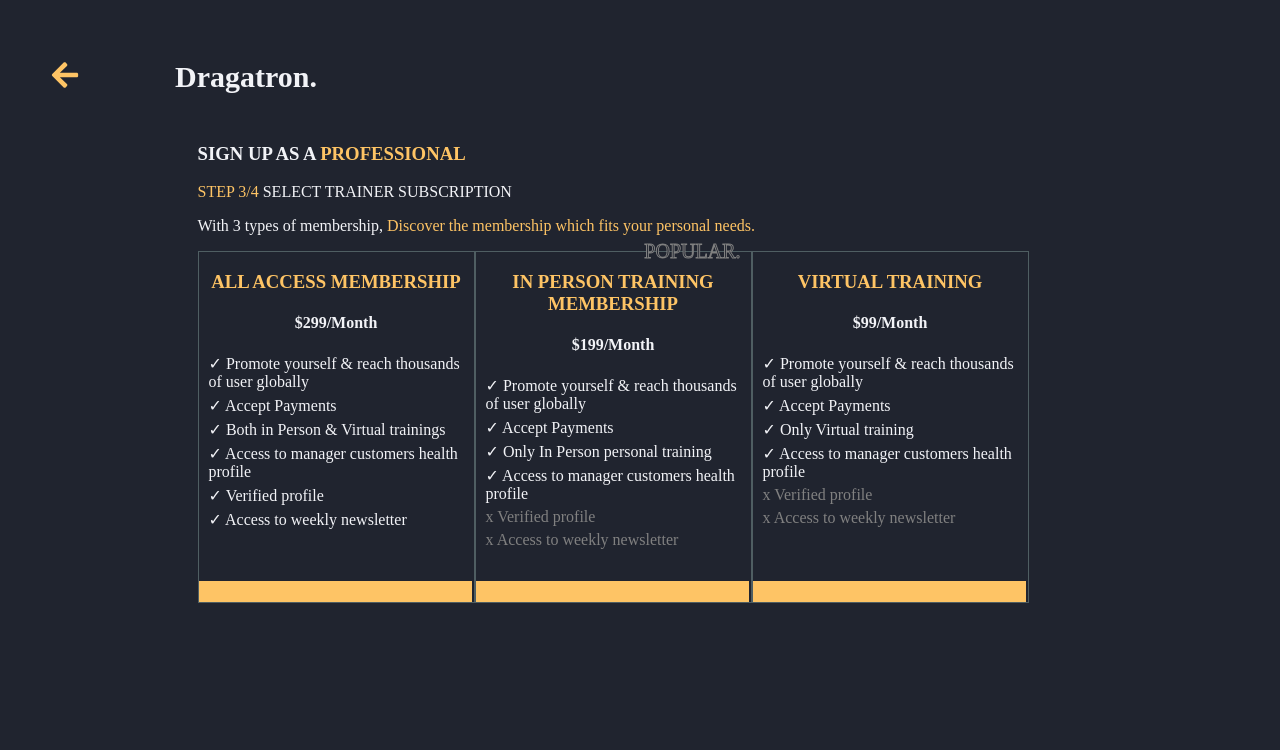
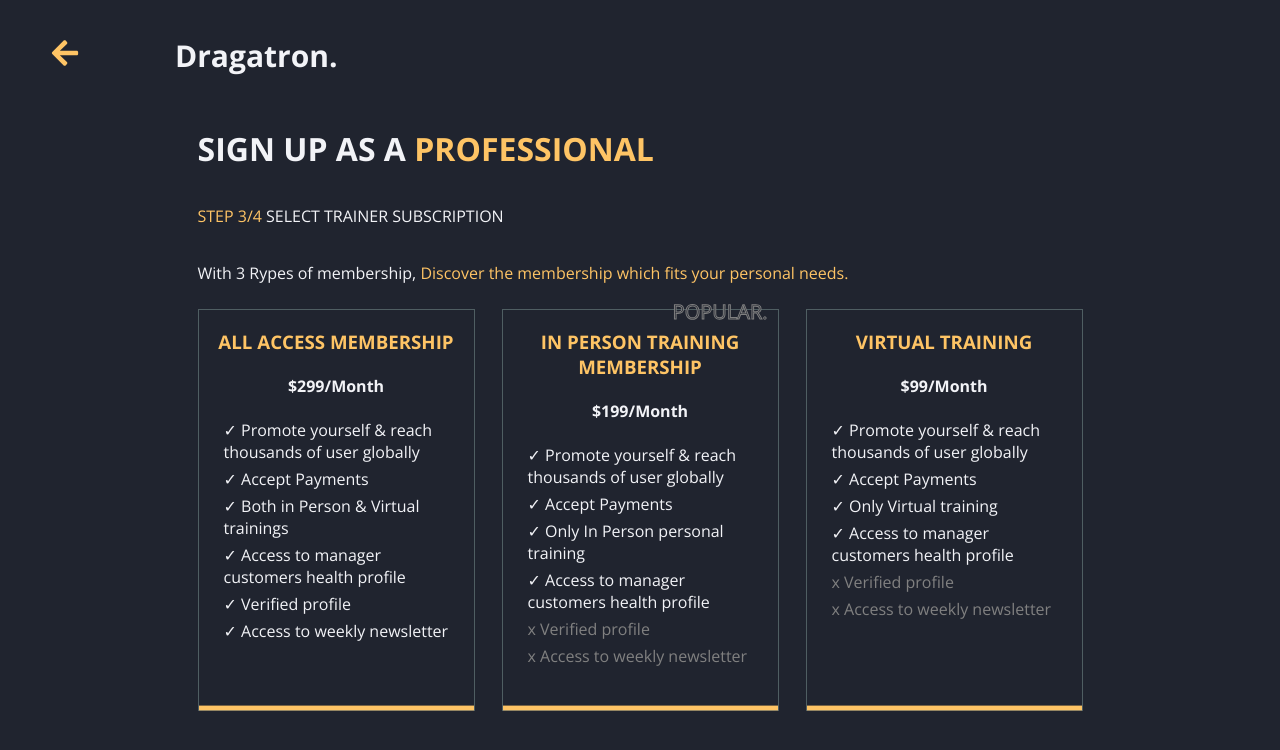
Before and after one commit to rey-jonathan/dragatron, a React (Vite) app: page / in a window 1280 px wide. Shown: the top 750 px of the page. Built offline with nearby package versions, Linux system fonts and the light colour scheme.

Commit message:
Fix some styling and add font

```diff
--- a/src/App.css
+++ b/src/App.css
@@ -1,3 +1,3 @@
 .App {
-  margin: 30px 50px;
+  margin: 5px 50px;
 }
--- a/src/components/Header.jsx
+++ b/src/components/Header.jsx
@@ -5,11 +5,7 @@
 const Header = () => {
   return (
     <header className='header'>
-      <FaArrowLeft
-        style={{ fontSize: "30px" }}
-        className='header__arrow'
-        color='#fec465'
-      />
+      <FaArrowLeft className='header__arrow' color='#fec465' />
       <h3 className='header__text'>Dragatron.</h3>
     </header>
   );
--- /dev/null
+++ b/src/components/MainContent.css
@@ -0,0 +1,20 @@
+.main {
+  width: 75%;
+  margin: auto;
+}
+
+.main__text {
+  margin: 35px 0;
+}
+
+.pricing__box {
+  display: flex;
+  justify-content: space-between;
+  margin: 25px 0;
+}
+
+@media (max-width: 768px) {
+  .pricing__box {
+    flex-direction: column;
+  }
+}
--- a/src/components/MainContent.jsx
+++ b/src/components/MainContent.jsx
@@ -1,23 +1,25 @@
 import MembershipBox from "./MembershipBox";
 import { pricing } from "../data/pricing";
 
+import "./MainContent.css";
+
 const MainContent = () => {
   return (
-    <div style={{ width: "75%", margin: "auto" }}>
-      <h3>
+    <div className='main'>
+      <h1>
         SIGN UP AS A <span style={{ color: "#fec465" }}>PROFESSIONAL</span>
-      </h3>
-      <p>
+      </h1>
+      <p className='main__text'>
         <span style={{ color: "#fec465" }}>STEP 3/4</span> SELECT TRAINER
         SUBSCRIPTION
       </p>
       <p>
-        With 3 types of membership,{" "}
+        With 3 Rypes of membership,{" "}
         <span style={{ color: "#fec465" }}>
           Discover the membership which fits your personal needs.
         </span>
       </p>
-      <div style={{ display: "flex" }}>
+      <div className='pricing__box'>
         <MembershipBox data={pricing} />
       </div>
     </div>
--- a/src/components/MembershipBox.css
+++ b/src/components/MembershipBox.css
@@ -2,7 +2,7 @@
   border: 1px solid #4f5e62;
   text-align: center;
   position: relative;
-  height: 350px;
+  height: 400px;
   width: 275px;
 }
 
@@ -17,7 +17,7 @@
 
 .box__list {
   list-style-type: none;
-  padding: 0 10px;
+  padding: 0 25px;
   text-align: left;
 }
 
@@ -37,14 +37,14 @@
 
 .box:hover > .popular__text {
   animation: 1.5s slidein-right forwards;
-  color: #fec465 !important;
+  color: var(--gold);
 }
 
 .box:hover > .price__box {
   animation: 1s slidein-top-center forwards;
 }
 
-.box:hover > .price__box:nth-of-type(1) {
+.box:hover > .price__box:nth-child(2) {
   animation: 1s slidein-top-center150 forwards;
 }
 
@@ -55,16 +55,16 @@
 .box__button {
   text-transform: uppercase;
   display: block;
-  background-color: #fec465;
+  background-color: var(--gold);
   color: transparent;
-  padding: 0px 64px;
+  padding: 0px 65px;
   font-size: 18px;
   cursor: pointer;
   text-decoration: none;
   position: absolute;
-  bottom: 0;
-  transform: scale(
-    1
+  bottom: -10px;
+  transform: scaleY(
+    0.2
   ); /* you need a scale here to allow it to transition in both directions */
   transition: 0.5s all ease;
   width: 145px;
@@ -75,10 +75,12 @@
   padding-top: 18px;
   padding-bottom: 18px;
   color: black;
+  transform: scaleY(1);
+  bottom: 0px;
 }
 
 .box__title {
-  color: #fec465;
+  color: var(--gold);
   text-transform: uppercase;
   /* position: absolute;
   margin: 3px 0; */
@@ -107,7 +109,7 @@
     transform: translateY(0%);
   }
   100% {
-    transform: translateY(150%);
+    transform: translateY(120%);
   }
 }
 
@@ -119,3 +121,9 @@
     transform: translateY(-20%);
   }
 }
+
+@media (max-width: 768px) {
+  .box {
+    margin: 10px auto;
+  }
+}
--- a/src/components/header.css
+++ b/src/components/header.css
@@ -6,6 +6,7 @@
 .header__arrow {
   margin-right: 15px;
   padding-bottom: 5px;
+  font-size: 30px;
 }
 
 .header__text {
--- a/src/index.css
+++ b/src/index.css
@@ -1,7 +1,12 @@
+@import url("https://fonts.googleapis.com/css2?family=Open+Sans:wght@400;500;700&display=swap");
+
 body {
   margin: 0;
   padding: 0;
   box-sizing: border-box;
   background-color: #20242f;
   color: #f2f3f7;
+  font-family: "Open Sans", sans-serif;
+
+  --gold: #fec465;
 }
```
